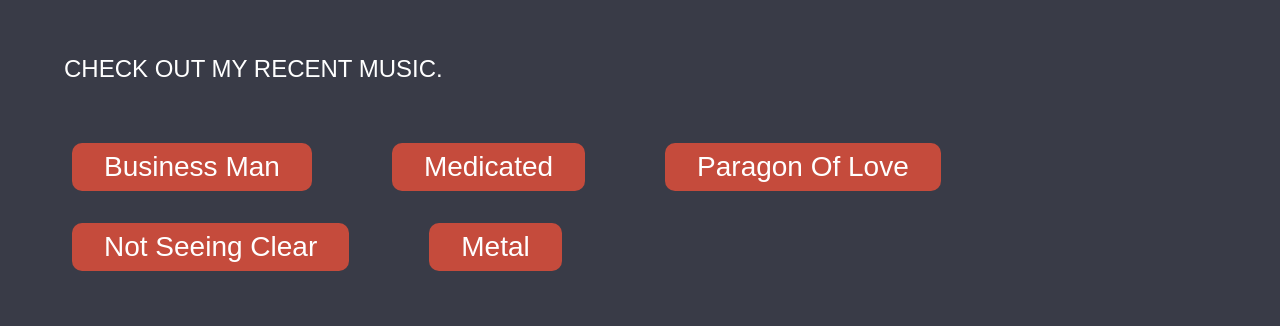
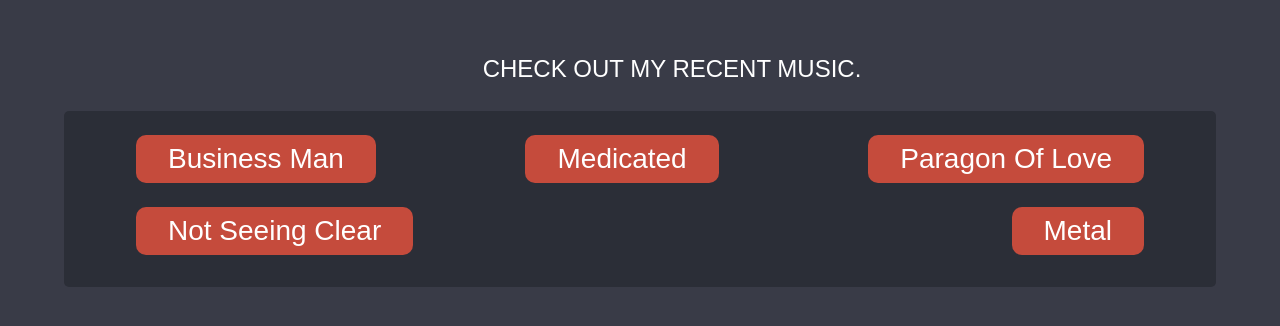
Before and after one commit to Jolthuisxd/Sickada, a website built with Parcel: page index.html in a window 1280 px wide. Shown: the part 270-596 px from the top of the page. Built offline with nearby package versions, Linux system fonts and the light colour scheme.

Commit message:
changed background of music items

```diff
--- a/css/main.css
+++ b/css/main.css
@@ -376,13 +376,23 @@ footer p {
   border-radius: 10px;
   font-size: 28px;
   cursor: pointer;
-  margin-top: 2rem;
-  margin-right: 0.5rem;
+  margin-top: 1.5rem;
+  margin-right: 4.5rem;
 }
 
 .musiclist{
   flex-wrap: wrap;
   display: flex;
+  justify-content: space-between;
+  background-color: #2b2e37;
+  max-width: max-content;
+  margin: 0 4rem ;
+  padding-bottom:2rem;
+  border-radius: 5px;
+}
+
+.firstdiv{
+  text-align: center;
 }
 /* Medium View */
 @media screen and (min-width:1080px){
```
